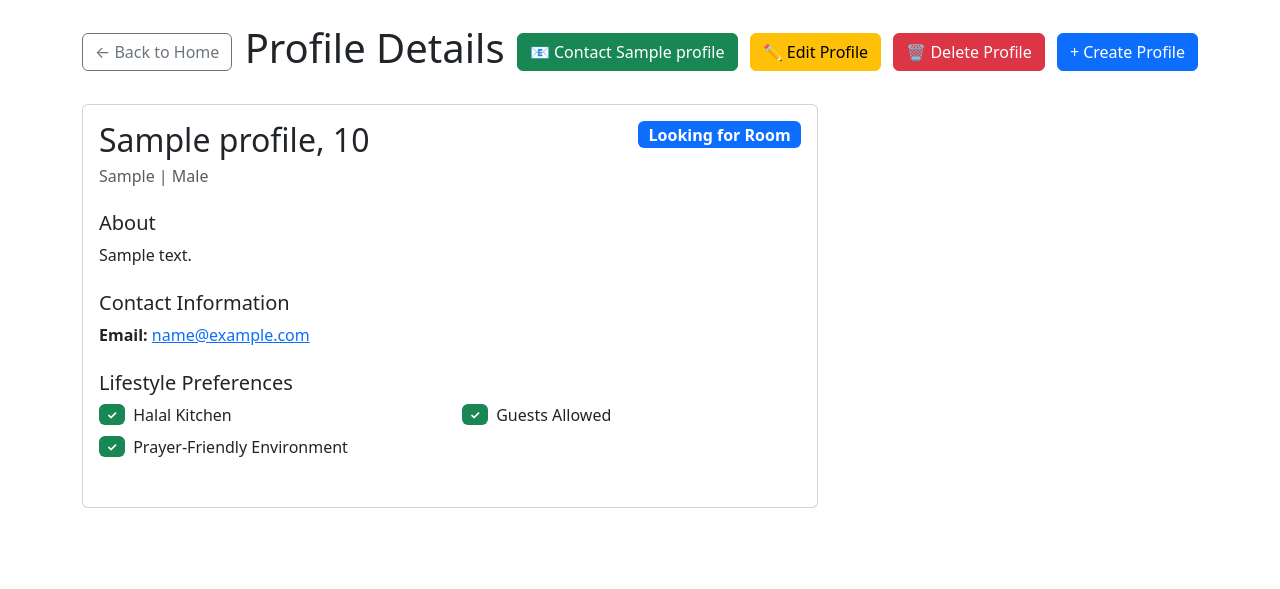
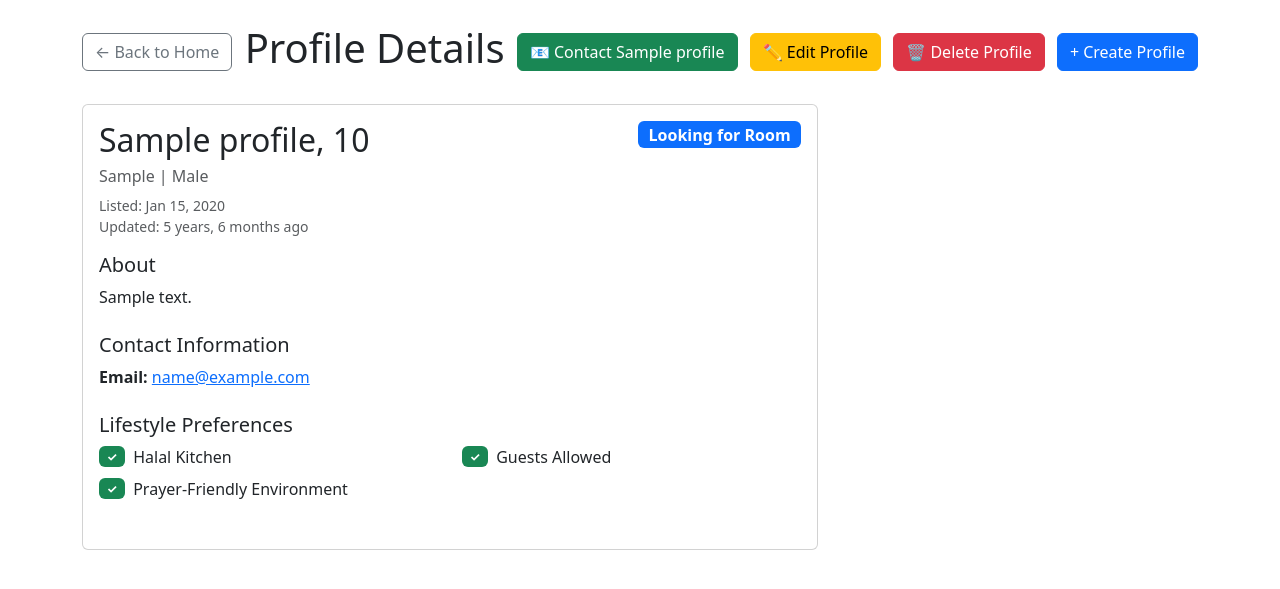
Before and after one commit to mastershifu24/muslim_roommate_finder, a Django app: page /profile/1/ in a window 1280 px wide. Shown: the top 589 px of the page. Run offline with Django 5.2, Linux system fonts and the light colour scheme; tables that the repository leaves empty hold one stand-in row (values such as "Sample post").

Commit message:
updated models.py, small html changes

```diff
--- a/muslim-roommate-finder/core/models.py
+++ b/muslim-roommate-finder/core/models.py
@@ -1,4 +1,6 @@
 from django.db import models
+from django.urls import reverse
+from django.utils.text import slugify
 
 class Profile(models.Model):
     GENDER_CHOICES = [('M', 'Male'), ('F', 'Female')]
@@ -10,11 +12,25 @@ class Profile(models.Model):
     is_looking_for_room = models.BooleanField(default=True)
     bio = models.TextField(blank=True)
     contact_email = models.EmailField()
+    created_at = models.DateTimeField(auto_now_add=True)
+    updated_at = models.DateTimeField(auto_now=True)
+    slug = models.SlugField(max_length=140, unique=True, blank=True)
 
     # Lifestyle
     halal_kitchen = models.BooleanField(default=True)
     prayer_friendly = models.BooleanField(default=True)
     guests_allowed = models.BooleanField(default=False)
+
+    class Meta:
+        ordering = ["-created_at"]
+
+    def get_absolute_url(self):
+        return reverse("profile_detail", args=[self.id])
+
+    def save(self, *args, **kwargs):
+        if not self.slug and self.name and self.city:
+            self.slug = slugify(f"{self.name}-{self.city}")
+        super().save(*args, **kwargs)
 
     def __str__(self):
         return self.name
--- a/muslim-roommate-finder/templates/home.html
+++ b/muslim-roommate-finder/templates/home.html
@@ -99,7 +99,7 @@
         <div class="row">
             {% for profile in profiles %}
                 <div class="col-md-4 mb-4">
-                    <a href="{% url 'profile_detail' profile.id %}" class="text-decoration-none">
+                    <a href="{{ profile.get_absolute_url }}" class="text-decoration-none">
                         <div class="card h-100 profile-card">
                             <div class="card-body">
                                 <h5 class="card-title text-dark">{{ profile.name }}, {{ profile.age }}</h5>
--- a/muslim-roommate-finder/templates/profile_detail.html
+++ b/muslim-roommate-finder/templates/profile_detail.html
@@ -3,6 +3,8 @@
 <head>
     <title>{{ profile.name }} - Muslim Roommate Finder</title>
     <link rel="stylesheet" href="https://cdn.jsdelivr.net/npm/bootstrap@5.3.0/dist/css/bootstrap.min.css">
+    <script src="https://cdn.jsdelivr.net/npm/bootstrap@5.3.0/dist/js/bootstrap.bundle.min.js"></script>
+    <script src="https://cdn.jsdelivr.net/npm/moment@2.29.1/moment.min.js"></script>
 </head>
 <body class="container py-4">
     <!-- Navigation -->
@@ -28,6 +30,8 @@
                         <div>
                             <h2 class="card-title">{{ profile.name }}, {{ profile.age }}</h2>
                             <h6 class="text-muted">{{ profile.city }} | {{ profile.get_gender_display }}</h6>
+                            <div class="text-muted small">Listed: {{ profile.created_at|date:"M d, Y" }}</div>
+                            <div class="text-muted small">Updated: {{ profile.updated_at|timesince }} ago</div>
                         </div>
                         <div class="text-end">
                             {% if profile.is_looking_for_room %}
@@ -96,7 +100,7 @@
                         {% for similar_profile in similar_profiles %}
                             <div class="border-bottom pb-2 mb-2">
                                 <h6 class="mb-1">
-                                    <a href="{% url 'profile_detail' similar_profile.id %}" class="text-decoration-none">
+                                    <a href="{{ similar_profile.get_absolute_url }}" class="text-decoration-none">
                                         {{ similar_profile.name }}, {{ similar_profile.age }}
                                     </a>
                                 </h6>
```
Also changed, not shown: muslim-roommate-finder/core/migrations/0003_alter_profile_options_profile_created_at_and_more.py (added), muslim-roommate-finder/core/migrations/0004_profile_slug.py (added).
